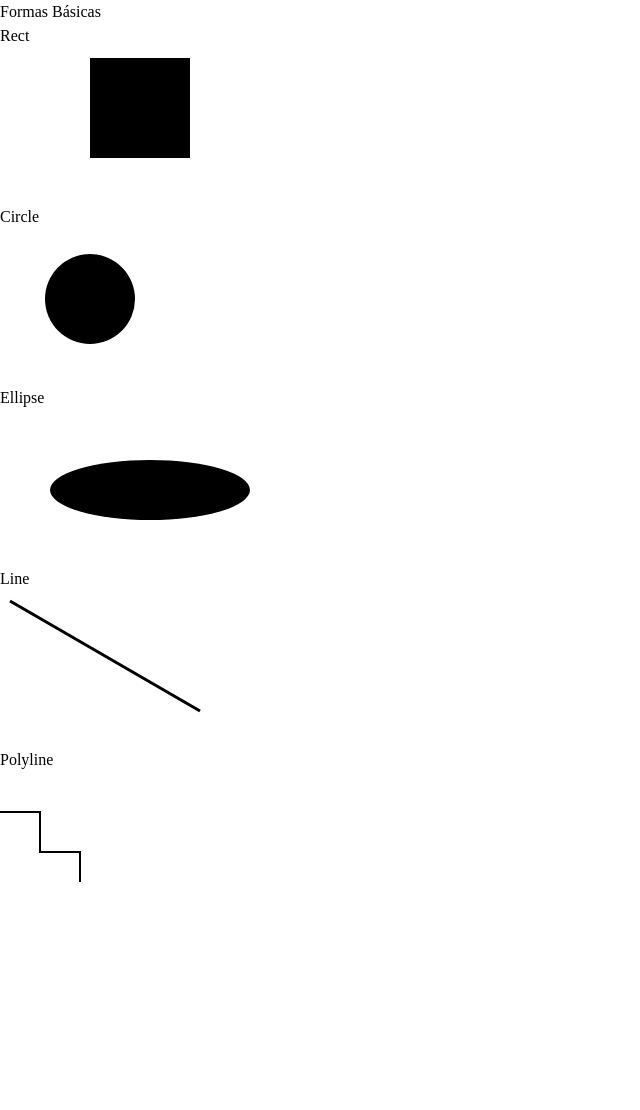
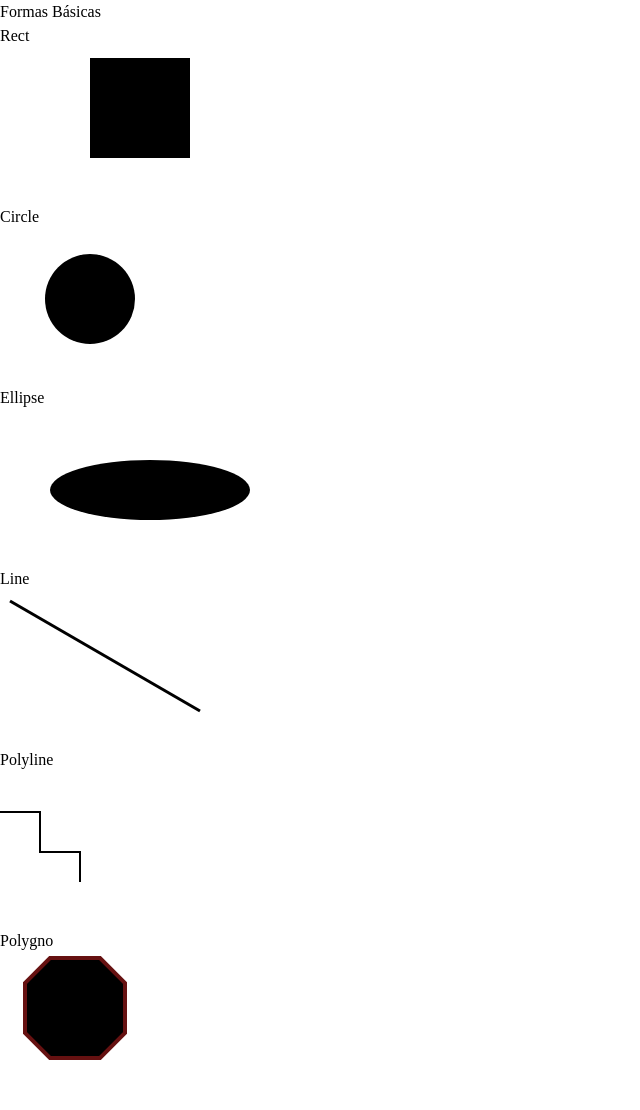
Before and after one commit to cmpereirasi/Curso-SVG-Willian-Justen-flexbox, a website: page app/index.html in a window 1280 px wide. Shown: the whole page, without its empty margins (0-640 px from the left). Before the commit the page ends 929 px from the top, so only its background shows below. Drawn offline with Linux system fonts and the light colour scheme; files that its build step writes are made by us from their sources.

Commit message:
desenhando polygon

```diff
--- a/app/index.html
+++ b/app/index.html
@@ -45,6 +45,13 @@
                     <polyline points="0,40 40,40 40,80 80,80 80,110" fill="transparent" stroke="#000" stroke-width="2"/>
                 </svg>
             </div>
+
+            <div class="svg-item">
+                <h2>Polygno</h2>
+                <svg>
+                    <polygon points="50,5 100,5 125,30 125,80 100,105 50,105 25,80 25,30" fill="#000" stroke="#611" stroke-width="4"/>
+                </svg>
+            </div>
         </section>
 
         <!-- Google Analytics: change UA-XXXXX-X to be your site's ID. -->
```
